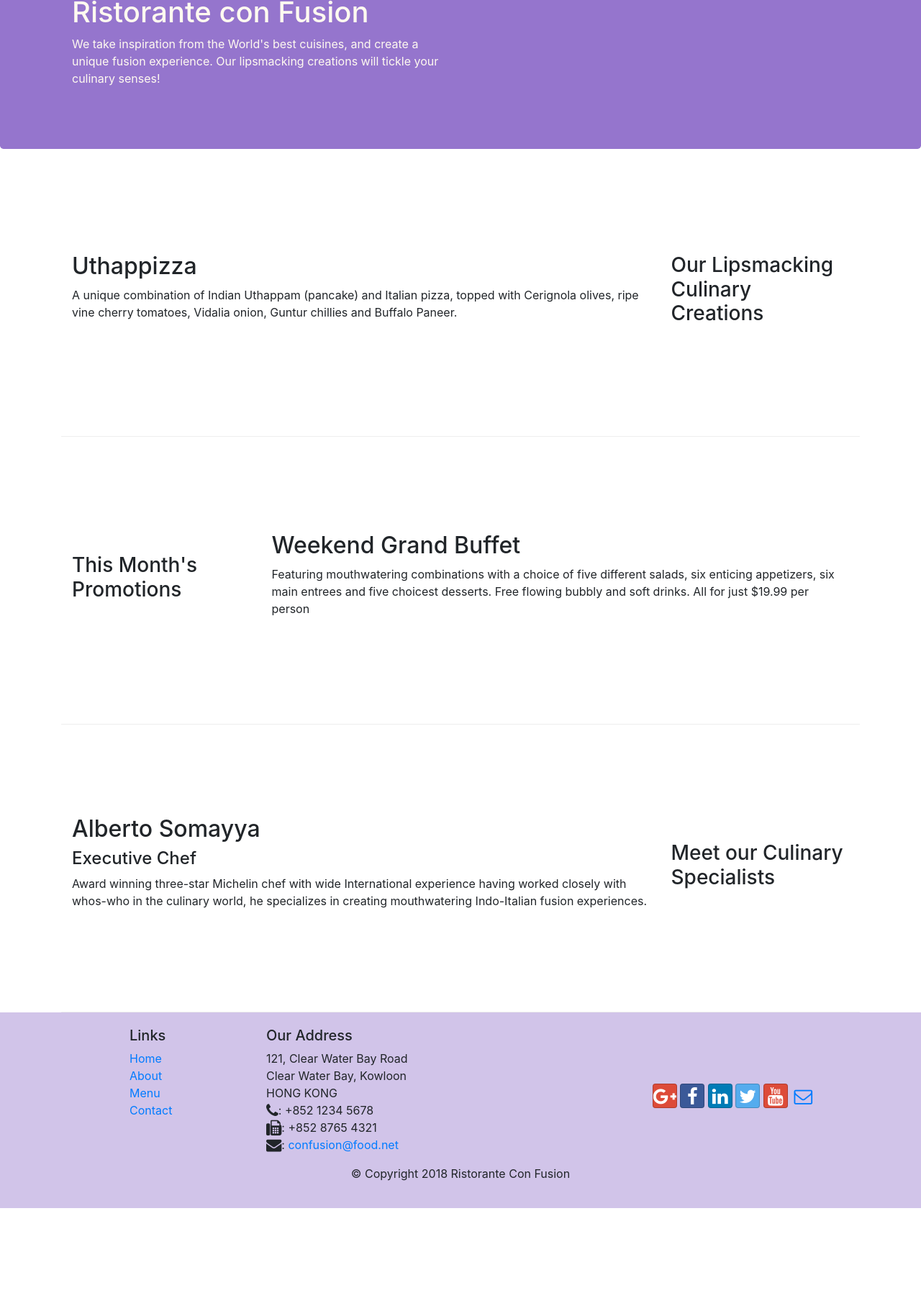
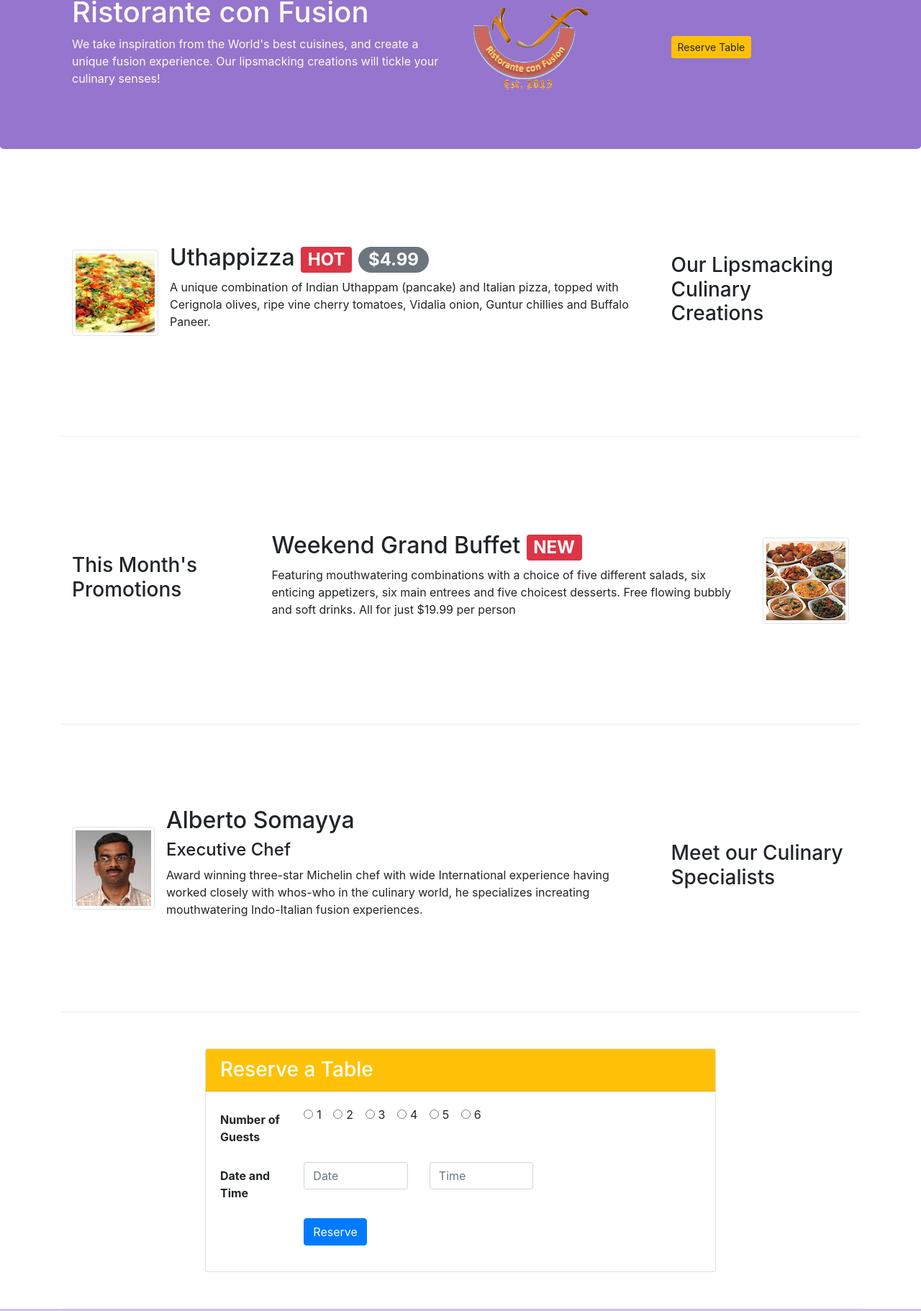
Before and after one commit to amineBenabdallah/Bootstrap-4, a website: page index.html in a window 1280 px wide. Shown: the part 127-1949 px from the top of the page at 72% size. Before the commit the page ends 1806 px from the top, so only its background shows below. Drawn offline with nearby package versions, Linux system fonts and the light colour scheme.

Commit message:
assignment 3

```diff
--- a/index.html
+++ b/index.html
@@ -14,12 +14,12 @@
 </head>
 
 <body>
-    <nav class="navbar navbar-dark navbar-expand-sm bg-primary fixed-top">
+    <nav class="navbar navbar-dark navbar-expand-sm fixed-top">
         <div class="container">
             <button class="navbar-toggler" type="button" data-toggle="collapse" data-target="#Navbar">
                 <span class="navbar-toggler-icon"></span>
             </button>
-           <a class="navbar-brand mr-auto" href="#">Ristorante Con Fusion</a>
+           <a class="navbar-brand mr-auto" href="./index.html"><img src="img/logo.png" height="30" width="41"></a>
            <div class="collapse navbar-collapse" id="Navbar">
                 <ul class="navbar-nav mr-auto">
                  <li class="nav-item active"><a class="nav-link" href="#"><span class="fa fa-home fa-lg"></span> Home</a></li>
@@ -37,10 +37,15 @@
                     <h1>Ristorante con Fusion</h1>
                     <p>We take inspiration from the World's best cuisines, and create a unique fusion experience. Our lipsmacking creations will tickle your culinary senses!</p>
                 </div>
-                <div class="col-12 col-sm">
+                <div class="col-12 col-sm-3 align-self-center">
+                    <img src="img/logo.png" class="img-fluid">
+                </div>
+                <div class="col-12 col-sm-3 align-self-center">
+                    <div class="btn-group" role="group">
+                      <a role="button" class="btn btn-block btn-sm btn-warning" href="#card">Reserve Table</a>
+                    </div>
                 </div>
             </div>
-        </div>
     </header>
 
     <div class="container">
@@ -49,8 +54,18 @@
                 <h3>Our Lipsmacking Culinary Creations</h3>
             </div>
             <div class="col col-sm order-sm-first col-md">
-                <h2>Uthappizza</h2>
-                <p>A unique combination of Indian Uthappam (pancake) and Italian pizza, topped with Cerignola olives, ripe vine cherry tomatoes, Vidalia onion, Guntur chillies and Buffalo Paneer.</p>
+               <div class="media">
+                    <img class="d-flex mr-3 img-thumbnail align-self-center"
+                            src="img/uthappizza.png" alt="Uthappizza">
+                    <div class="media-body">
+                        <h2 class="mt-0">Uthappizza <span class="badge badge-danger">HOT</span>
+                            <span class="badge badge-pill badge-secondary">$4.99</span></h2>
+                        <p class="d-none d-sm-block">A unique combination of Indian Uthappam (pancake) and
+                            Italian pizza, topped with Cerignola olives, ripe vine
+                            cherry tomatoes, Vidalia onion, Guntur chillies and
+                            Buffalo Paneer.</p>
+                    </div>
+                </div>
             </div>
         </div>
 
@@ -60,8 +75,13 @@
                 <h3>This Month's Promotions</h3>
             </div>
             <div class="col col-sm col-md">
-                <h2>Weekend Grand Buffet</h2>
-                <p>Featuring mouthwatering combinations with a choice of five different salads, six enticing appetizers, six main entrees and five choicest desserts. Free flowing bubbly and soft drinks. All for just $19.99 per person </p>
+                <div class="media">
+                    <div class="media-body">
+                        <h2 class="mt-0">Weekend Grand Buffet <span class="badge badge-danger"> NEW</span> </h2>
+                        <p class="d-none d-sm-block">Featuring mouthwatering combinations with a choice of five different salads, six enticing appetizers, six main entrees and five choicest desserts. Free flowing bubbly and soft drinks. All for just $19.99 per person </p>
+                    </div>
+                     <img class="d-flex ml-3 img-thumbnail align-self-center" src="img/buffet.png" alt="buffet">
+                </div>
             </div>
         </div>
 
@@ -70,9 +90,70 @@
                 <h3>Meet our Culinary Specialists</h3>
             </div>
             <div class="col col-sm order-sm-first col-md">
-                <h2>Alberto Somayya</h2>
-                <h4>Executive Chef</h4>
-                <p>Award winning three-star Michelin chef with wide International experience having worked closely with whos-who in the culinary world, he specializes in creating mouthwatering Indo-Italian fusion experiences. </p>
+                <div class="media">
+                    <img class="d-flex mr-3 img-thumbnail align-self-center"
+                            src="img/alberto.png" alt="Alberto Somayya">
+                    <div class="media-body">
+                        <h2 class="mt-0">Alberto Somayya</h2>
+                        <h4>Executive Chef</h4>
+                        <p class="d-none d-sm-block">Award winning three-star Michelin chef with wide International experience having worked closely with whos-who in the culinary world, he specializes increating mouthwatering Indo-Italian fusion experiences.
+                        </p>
+                    </div>
+                </div>
+            </div>
+        </div>
+        <div class="row row-content align-items-center">
+            <div class="col-12 col-sm-8 offset-sm-2">
+                <div class="card" id="card">
+                    <h3 class="card-header bg-warning text-white">Reserve a Table</h3>
+                    <div class="card-body">
+                     <form>
+                      <div class="form-group row">
+                         <label for="NumberOfGuests" class="col-12 col-md-2 col-form-label"><strong>Number of Guests</strong></label>
+                         <div class="col-12 col-md-6">
+                           <div class="form-check form-check-inline">
+                             <input class="form-check-input" type="radio" name="NumberOfGuests" id="NumberOfGuest1" value="1">
+                              <label class="form-check-label" for="NumberOfGuest1">1</label>
+                            </div>
+                            <div class="form-check form-check-inline">
+                             <input class="form-check-input" type="radio" name="NumberOfGuests" id="NumberOfGuest2" value="2">
+                              <label class="form-check-label" for="NumberOfGuest2">2</label>
+                            </div>
+                            <div class="form-check form-check-inline">
+                             <input class="form-check-input" type="radio" name="NumberOfGuests" id="NumberOfGuest3" value="3">
+                              <label class="form-check-label" for="NumberOfGuest3">3</label>
+                            </div>
+                            <div class="form-check form-check-inline">
+                             <input class="form-check-input" type="radio" name="NumberOfGuests" id="NumberOfGuest4" value="4">
+                              <label class="form-check-label" for="NumberOfGuest4">4</label>
+                            </div>
+                            <div class="form-check form-check-inline">
+                             <input class="form-check-input" type="radio" name="NumberOfGuests" id="NumberOfGuest5" value="5">
+                              <label class="form-check-label" for="NumberOfGuest5">5</label>
+                            </div>
+                            <div class="form-check form-check-inline">
+                             <input class="form-check-input" type="radio" name="NumberOfGuests" id="NumberOfGuest6" value="6">
+                              <label class="form-check-label" for="NumberOfGuest6">6</label>
+                            </div>
+                        </div>
+                       </div>
+                       <div class="form-group row">
+                         <label for="DateAndTime" class="col-12 col-md-2 col-form-label"><strong>Date and Time</strong></label>
+                         <div class="col-8 col-md-3">
+                            <input type="text" class="form-control" id="Date" name="Date" placeholder="Date">
+                        </div>
+                        <div class="col-8 col-md-3">
+                            <input type="text" class="form-control" id="Time" name="Time" placeholder="Time">
+                        </div>
+                       </div>
+                       <div class="form-group row">
+                        <div class="offset-md-2 col-md-6">
+                            <button type="submit" class="btn btn-primary">Reserve</button>
+                        </div>
+                    </div>
+                     </form>
+                    </div>
+                </div>
             </div>
         </div>
     </div>
```
Also changed, not shown: aboutus.html (+9 -8 lines), contactus.html (+3 -2 lines), img/alberto.png (added), img/buffet.png (added), img/logo.png (added), img/uthappizza.png (added), mdScreen.png (added), xsScreen.png (added), 1 other file.
